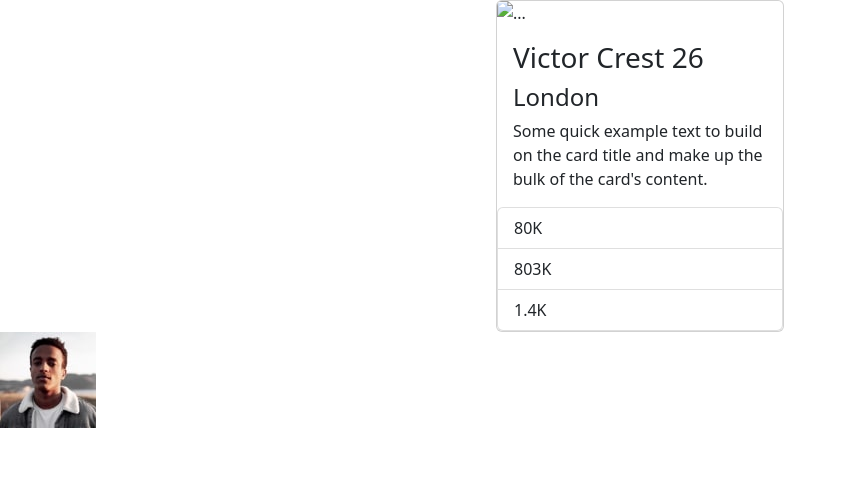
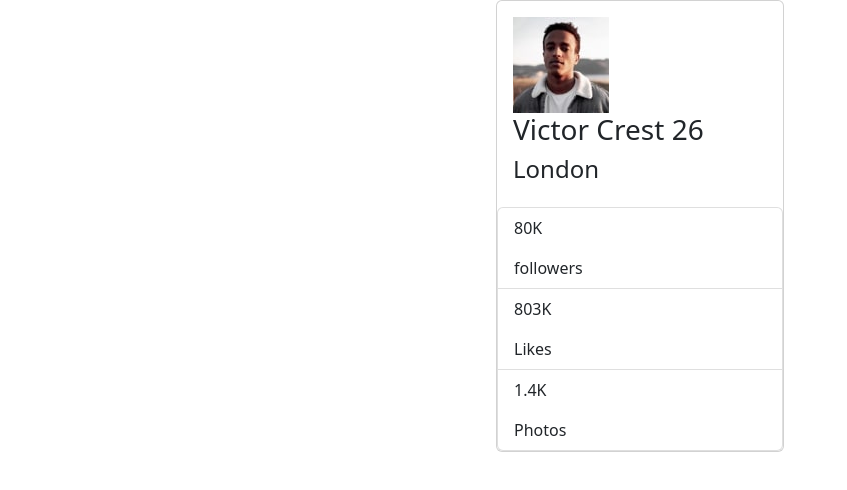
Before and after one commit to MatheusFelipeRuiz/Profile-card-component, a plain HTML site: page index.html in a window 1280 px wide. Shown: the whole page, without its empty margins (0-847 px from the left). Drawn offline with Linux system fonts and the light colour scheme.

Commit message:
Adicionando e modificando o arquivo HTML base

```diff
--- a/index.html
+++ b/index.html
@@ -17,27 +17,28 @@
             <div class="card-start-container">
 
             </div>
-            <img src="..." class="card-img-top" alt="...">
             <div class="card-body card-middle-container">
+                <img src="assets/img/image-victor.jpg" alt="Image of Victor">
               <h3 class="card-title">Victor Crest <span>26</span></h3>
               <h4 class="card-title"> London</h4>
-              <p class="card-text">Some quick example text to build on the card title and make up the bulk of the card's content.</p>
             </div>
             <div class="card-end-container">
                 <ul class="list-group">
                     <li class="list-group-item">
-                        <span>80K</span>
+                        <p>80K</p>
+                        <span>followers</span>
                     </li>
                     <li class="list-group-item">
-                        <span>803K</span>
+                        <p>803K</p>
+                        <span>Likes</span>
                     </li>
                     <li class="list-group-item">
-                        <span>1.4K</span>
+                        <p>1.4K</p>
+                        <span>Photos</span>
                     </li>
                 </ul>
             </div>
           </div>
-        <img src="assets/img/image-victor.jpg" alt="Image of Victor">
     </main>
     <script src="assets/js/bootstrap.bundle.min.js"></script>
 </body>
```
